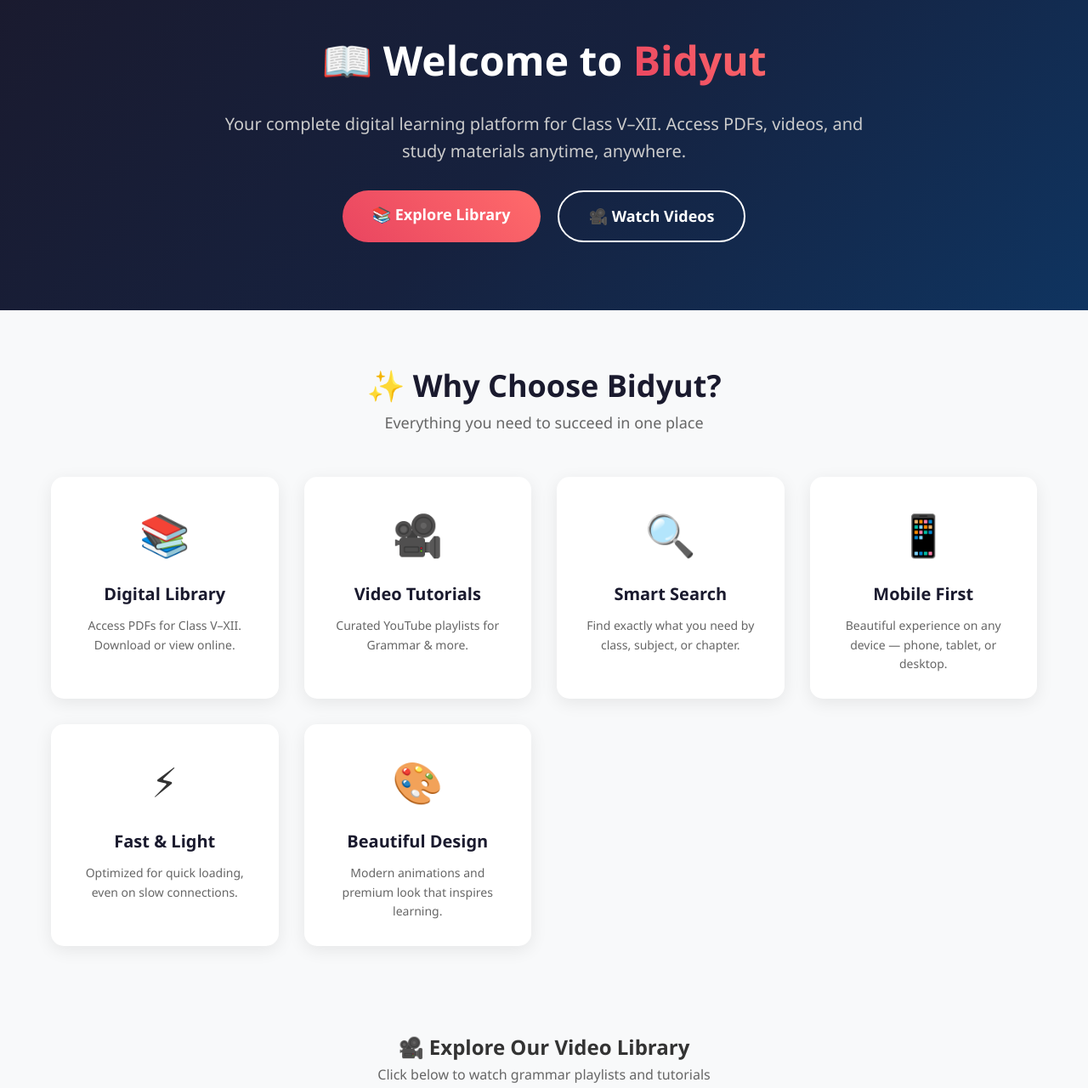
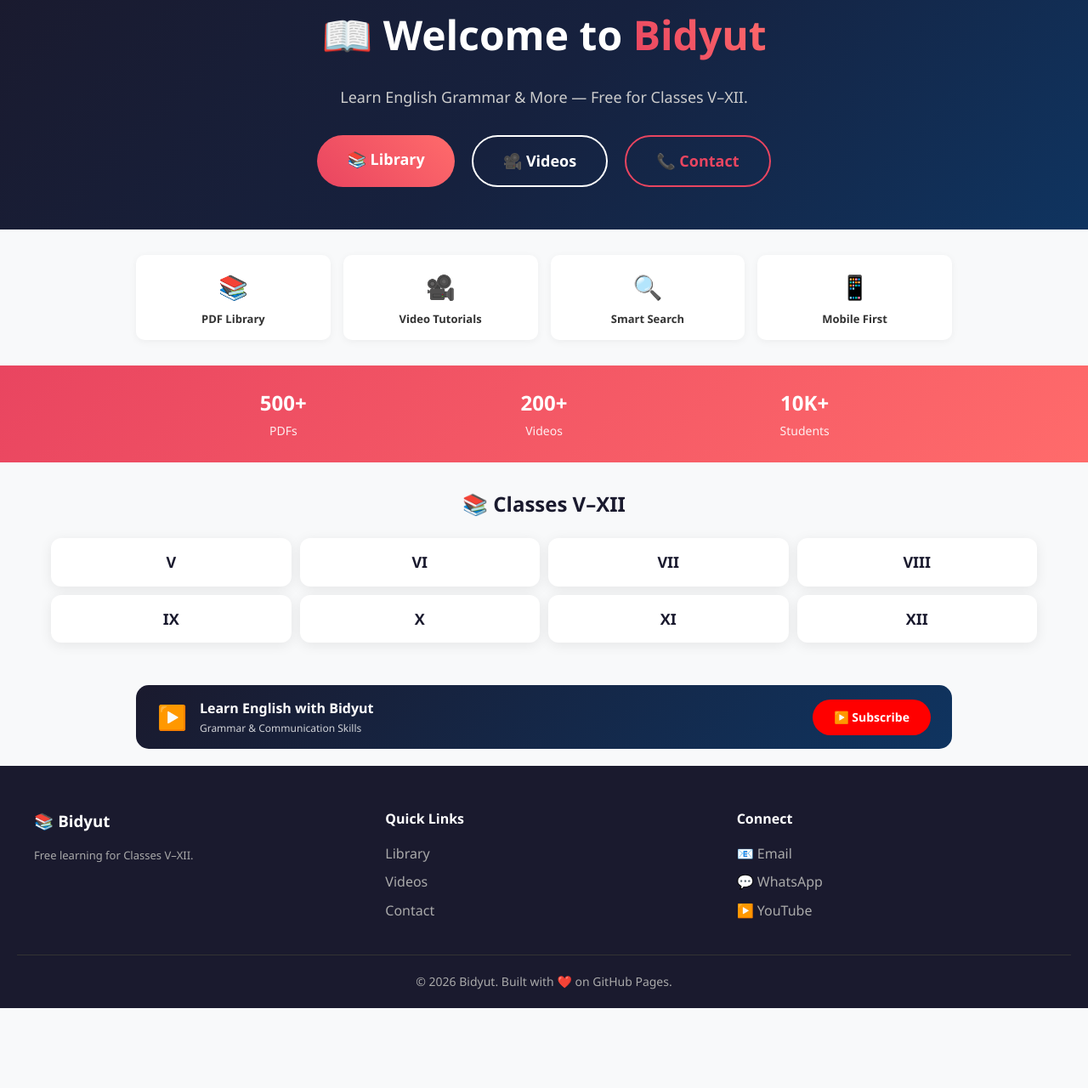
Before and after one commit to pbwsantu-collab/bidyut-, a plain HTML site: page index.html in a window 1280 px wide. Shown: the part 115-1395 px from the top of the page at 85% size. After the commit the page ends 1301 px from the top, so only its background shows below. Drawn offline with Linux system fonts and the light colour scheme.

Commit message:
Update title and content for educational platform
Made homepage concise and pithy

```diff
--- a/index.html
+++ b/index.html
@@ -3,7 +3,7 @@
 <head>
     <meta charset="UTF-8">
     <meta name="viewport" content="width=device-width, initial-scale=1.0">
-    <title>Bidyut - Educational Platform</title>
+    <title>Bidyut - Learn English</title>
     <link rel="stylesheet" href="style.css">
 </head>
 <body>
@@ -22,116 +22,81 @@
     </div>
 </nav>
 
-<!-- ===== HERO SECTION ===== -->
-<section class="hero">
+<!-- ===== CONCISE HERO ===== -->
+<section class="hero" style="padding:50px 20px;">
     <div class="hero-content">
         <h1>📖 Welcome to <span>Bidyut</span></h1>
-        <p>Your complete digital learning platform for Class V–XII. Access PDFs, videos, and study materials anytime, anywhere.</p>
+        <p style="font-size:18px;">Learn English Grammar & More — Free for Classes V–XII.</p>
         <div class="hero-buttons">
-            <a href="library.html" class="btn-primary">📚 Explore Library</a>
-            <a href="videos.html" class="btn-secondary">🎥 Watch Videos</a>
+            <a href="library.html" class="btn-primary">📚 Library</a>
+            <a href="videos.html" class="btn-secondary">🎥 Videos</a>
+            <a href="contact.html" class="btn-secondary" style="border-color:#e94560; color:#e94560;">📞 Contact</a>
         </div>
     </div>
 </section>
 
-<!-- ===== FEATURES SECTION ===== -->
-<section class="features">
-    <div class="section-title">
-        <h2>✨ Why Choose Bidyut?</h2>
-        <p>Everything you need to succeed in one place</p>
-    </div>
-    <div class="features-grid">
-        <div class="feature-card">
-            <div class="feature-icon">📚</div>
-            <h3>Digital Library</h3>
-            <p>Access PDFs for Class V–XII. Download or view online.</p>
+<!-- ===== QUICK FEATURES (4 ICON CARDS) ===== -->
+<section style="padding:30px 20px; max-width:1000px; margin:0 auto;">
+    <div style="display:grid; grid-template-columns:repeat(4, 1fr); gap:15px; text-align:center;">
+        <div style="background:#fff; padding:15px; border-radius:10px; box-shadow:0 2px 10px rgba(0,0,0,0.05);">
+            <span style="font-size:28px;">📚</span>
+            <p style="margin:5px 0 0; font-size:13px; font-weight:bold;">PDF Library</p>
         </div>
-        <div class="feature-card">
-            <div class="feature-icon">🎥</div>
-            <h3>Video Tutorials</h3>
-            <p>Curated YouTube playlists for Grammar & more.</p>
+        <div style="background:#fff; padding:15px; border-radius:10px; box-shadow:0 2px 10px rgba(0,0,0,0.05);">
+            <span style="font-size:28px;">🎥</span>
+            <p style="margin:5px 0 0; font-size:13px; font-weight:bold;">Video Tutorials</p>
         </div>
-        <div class="feature-card">
-            <div class="feature-icon">🔍</div>
-            <h3>Smart Search</h3>
-            <p>Find exactly what you need by class, subject, or chapter.</p>
+        <div style="background:#fff; padding:15px; border-radius:10px; box-shadow:0 2px 10px rgba(0,0,0,0.05);">
+            <span style="font-size:28px;">🔍</span>
+            <p style="margin:5px 0 0; font-size:13px; font-weight:bold;">Smart Search</p>
         </div>
-        <div class="feature-card">
-            <div class="feature-icon">📱</div>
-            <h3>Mobile First</h3>
-            <p>Beautiful experience on any device — phone, tablet, or desktop.</p>
-        </div>
-        <div class="feature-card">
-            <div class="feature-icon">⚡</div>
-            <h3>Fast & Light</h3>
-            <p>Optimized for quick loading, even on slow connections.</p>
-        </div>
-        <div class="feature-card">
-            <div class="feature-icon">🎨</div>
-            <h3>Beautiful Design</h3>
-            <p>Modern animations and premium look that inspires learning.</p>
+        <div style="background:#fff; padding:15px; border-radius:10px; box-shadow:0 2px 10px rgba(0,0,0,0.05);">
+            <span style="font-size:28px;">📱</span>
+            <p style="margin:5px 0 0; font-size:13px; font-weight:bold;">Mobile First</p>
         </div>
     </div>
 </section>
 
-<!-- ===== QUICK LINKS TO VIDEOS ===== -->
-<section style="padding:40px 20px; max-width:1000px; margin:0 auto;">
-    <div style="text-align:center; margin-bottom:30px;">
-        <h2>🎥 Explore Our Video Library</h2>
-        <p style="color:#666;">Click below to watch grammar playlists and tutorials</p>
-    </div>
-    <div style="display:grid; grid-template-columns:repeat(auto-fit, minmax(200px, 1fr)); gap:20px;">
-        <a href="videos.html#prepositions" style="background:#fff; padding:20px; border-radius:12px; text-align:center; text-decoration:none; color:#1a1a2e; box-shadow:0 3px 15px rgba(0,0,0,0.08); transition:all 0.3s; border:2px solid transparent;">
-            <span style="font-size:36px;">📝</span>
-            <h3 style="margin:10px 0 5px; font-size:16px;">Prepositions</h3>
-            <p style="color:#888; font-size:12px; margin:0;">10+ Videos</p>
-        </a>
-        <a href="videos.html#transformation" style="background:#fff; padding:20px; border-radius:12px; text-align:center; text-decoration:none; color:#1a1a2e; box-shadow:0 3px 15px rgba(0,0,0,0.08); transition:all 0.3s; border:2px solid transparent;">
-            <span style="font-size:36px;">🔄</span>
-            <h3 style="margin:10px 0 5px; font-size:16px;">Transformation</h3>
-            <p style="color:#888; font-size:12px; margin:0;">11 Videos</p>
-        </a>
-        <a href="videos.html" style="background:#fff; padding:20px; border-radius:12px; text-align:center; text-decoration:none; color:#1a1a2e; box-shadow:0 3px 15px rgba(0,0,0,0.08); transition:all 0.3s; border:2px solid transparent;">
-            <span style="font-size:36px;">▶️</span>
-            <h3 style="margin:10px 0 5px; font-size:16px;">All Videos</h3>
-            <p style="color:#888; font-size:12px; margin:0;">View Full Library</p>
-        </a>
+<!-- ===== STATS (Compact) ===== -->
+<section style="background:linear-gradient(135deg, #e94560, #ff6b6b); padding:25px 20px; color:#fff;">
+    <div style="max-width:900px; margin:0 auto; display:grid; grid-template-columns:repeat(3, 1fr); gap:20px; text-align:center;">
+        <div><span style="font-size:24px; font-weight:bold;">500+</span><br><span style="font-size:14px; opacity:0.9;">PDFs</span></div>
+        <div><span style="font-size:24px; font-weight:bold;">200+</span><br><span style="font-size:14px; opacity:0.9;">Videos</span></div>
+        <div><span style="font-size:24px; font-weight:bold;">10K+</span><br><span style="font-size:14px; opacity:0.9;">Students</span></div>
     </div>
 </section>
 
-<!-- ===== STATS SECTION ===== -->
-<section class="stats">
-    <div class="stats-grid">
-        <div class="stat-item">
-            <span class="stat-number">500+</span>
-            <span class="stat-label">PDF Resources</span>
-        </div>
-        <div class="stat-item">
-            <span class="stat-number">200+</span>
-            <span class="stat-label">Video Tutorials</span>
-        </div>
-        <div class="stat-item">
-            <span class="stat-number">10K+</span>
-            <span class="stat-label">Students Helped</span>
-        </div>
+<!-- ===== CLASSES (Compact Grid) ===== -->
+<section class="classes" style="padding:30px 20px;">
+    <div class="section-title" style="margin-bottom:20px;">
+        <h2 style="font-size:24px;">📚 Classes V–XII</h2>
+    </div>
+    <div class="class-grid" style="grid-template-columns:repeat(4, 1fr); gap:10px;">
+        <a href="library.html?class=5" class="class-card" style="padding:12px;">V</a>
+        <a href="library.html?class=6" class="class-card" style="padding:12px;">VI</a>
+        <a href="library.html?class=7" class="class-card" style="padding:12px;">VII</a>
+        <a href="library.html?class=8" class="class-card" style="padding:12px;">VIII</a>
+        <a href="library.html?class=9" class="class-card" style="padding:12px;">IX</a>
+        <a href="library.html?class=10" class="class-card" style="padding:12px;">X</a>
+        <a href="library.html?class=11" class="class-card" style="padding:12px;">XI</a>
+        <a href="library.html?class=12" class="class-card" style="padding:12px;">XII</a>
     </div>
 </section>
 
-<!-- ===== CLASSES SECTION ===== -->
-<section class="classes">
-    <div class="section-title">
-        <h2>📚 Classes V–XII</h2>
-        <p>Select your class to explore resources</p>
-    </div>
-    <div class="class-grid">
-        <a href="library.html?class=5" class="class-card">Class V</a>
-        <a href="library.html?class=6" class="class-card">Class VI</a>
-        <a href="library.html?class=7" class="class-card">Class VII</a>
-        <a href="library.html?class=8" class="class-card">Class VIII</a>
-        <a href="library.html?class=9" class="class-card">Class IX</a>
-        <a href="library.html?class=10" class="class-card">Class X</a>
-        <a href="library.html?class=11" class="class-card">Class XI</a>
-        <a href="library.html?class=12" class="class-card">Class XII</a>
+<!-- ===== YOUTUBE CHANNEL (Compact Bar) ===== -->
+<section style="padding:20px; max-width:1000px; margin:0 auto;">
+    <div style="background:linear-gradient(135deg, #1a1a2e, #0f3460); border-radius:15px; padding:15px 25px; display:flex; align-items:center; justify-content:space-between; flex-wrap:wrap; gap:10px;">
+        <div style="display:flex; align-items:center; gap:15px; color:#fff;">
+            <span style="font-size:28px;">▶️</span>
+            <div>
+                <span style="font-weight:bold; font-size:16px;">Learn English with Bidyut</span>
+                <span style="display:block; font-size:12px; opacity:0.8;">Grammar & Communication Skills</span>
+            </div>
+        </div>
+        <a href="https://www.youtube.com/@LearnEngwithBidyut" target="_blank"
+           style="background:#ff0000; color:#fff; padding:10px 25px; border-radius:50px; text-decoration:none; font-weight:bold; font-size:14px;">
+            ▶️ Subscribe
+        </a>
     </div>
 </section>
 
@@ -140,7 +105,7 @@
     <div class="footer-content">
         <div class="footer-section">
             <h3>📚 Bidyut</h3>
-            <p>Empowering students with free digital education resources for Classes V–XII.</p>
+            <p style="font-size:13px;">Free learning for Classes V–XII.</p>
         </div>
         <div class="footer-section">
             <h4>Quick Links</h4>
```
